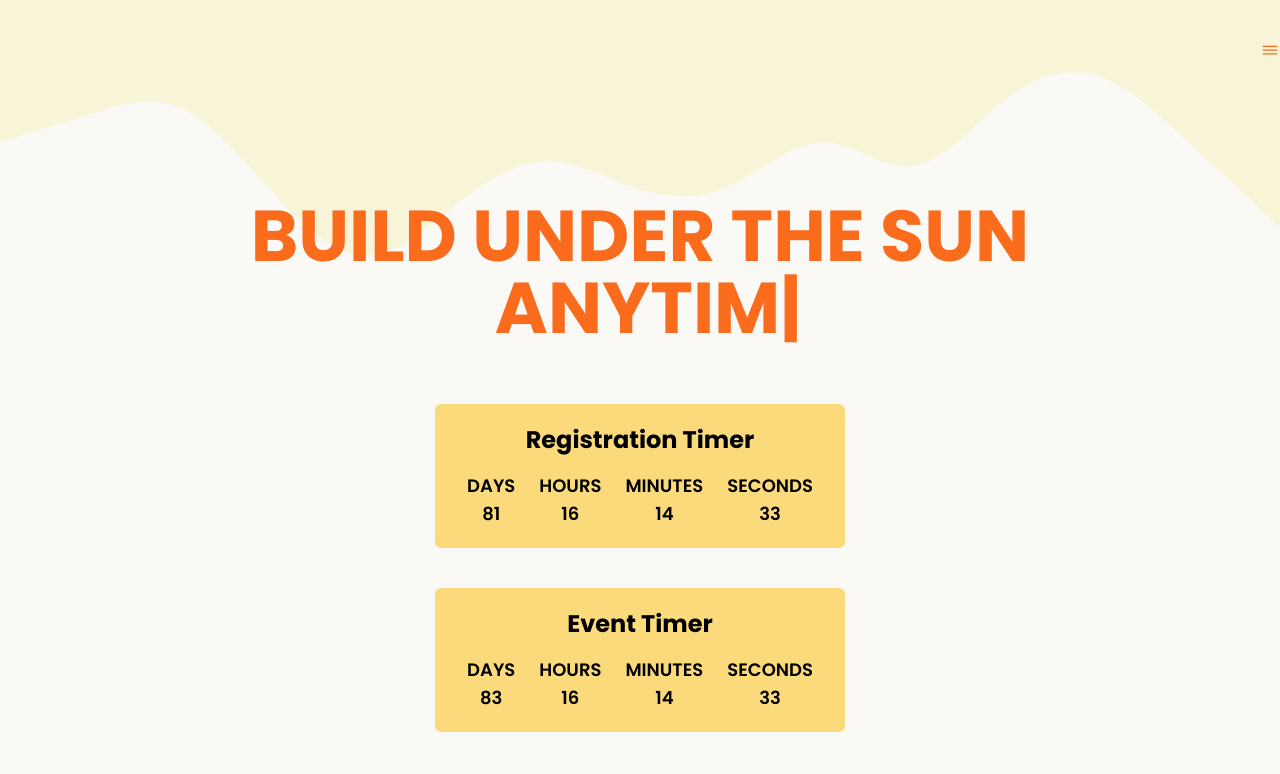
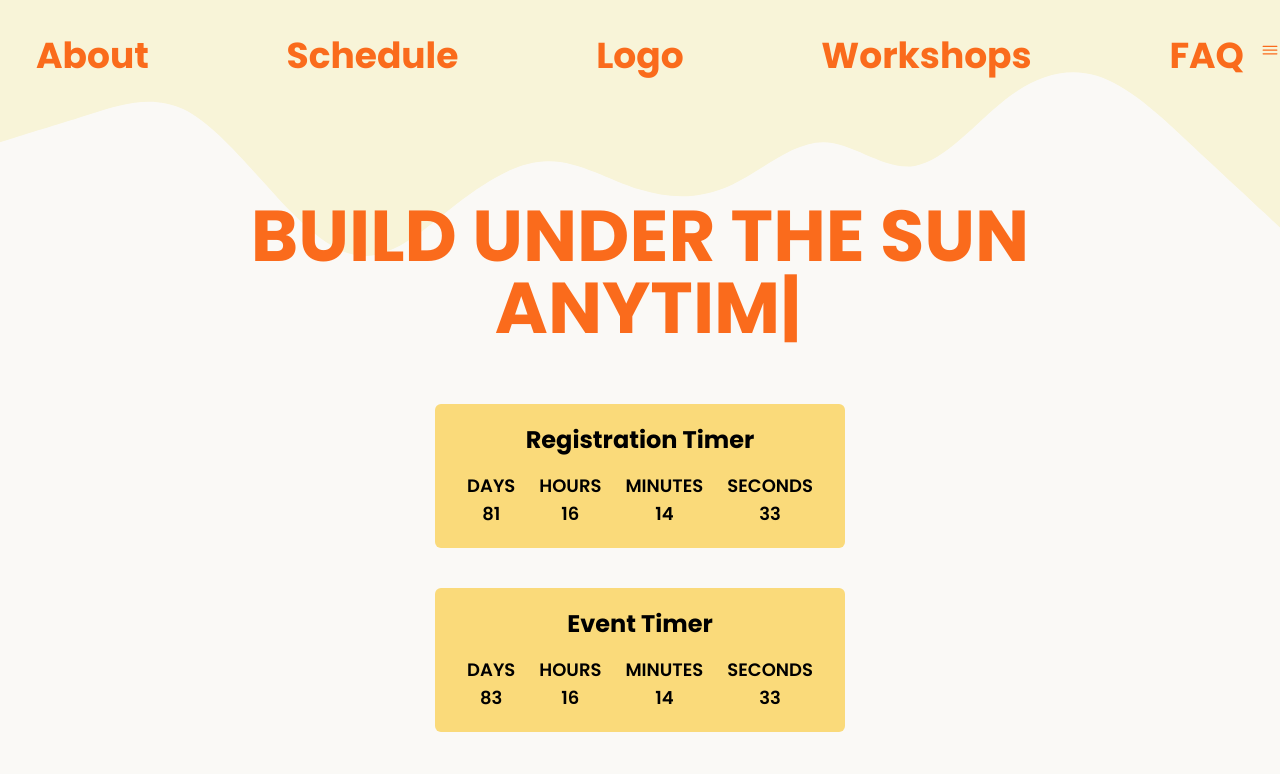
Before and after one commit to DevHub-iLab/summerbuild-2025, a React (Vite) app: page / in a window 1280 px wide. Shown: the top 774 px of the page. Built offline with nearby package versions, Linux system fonts and the light colour scheme; the HTML template or start-up script is replaced by a standard one.

Commit message:
revert changes of Nav

```diff
--- a/src/components/Navbar/NewNav.jsx
+++ b/src/components/Navbar/NewNav.jsx
@@ -56,7 +56,7 @@ function NewNav() {
         ${showNavbar ? "translate-y-0" : "-translate-y-full" }`}>
             <nav className={`transition-all duration-100
             ${navbar ? 'bg-[#f8f4d8] shadow-md' : 'bg-transparent'}`}>
-            <ul className="flex hidden z-50 justify-between items-center h-24 max-w-[1240px] font-bold mx-auto px-4 text-[#FA6B1C] md:text-4xl sm:text-3xl text-2xl">
+            <ul className="flex z-50 justify-between items-center h-24 max-w-[1240px] font-bold mx-auto px-4 text-[#FA6B1C] md:text-4xl sm:text-3xl text-2xl">
               <li className="pt-4 cursor-pointer" onClick={() => scrollToSection('about')}>About</li>
               <li className="pt-4 cursor-pointer" onClick={() => scrollToSection('schedule')}>Schedule</li>
               <li className="pt-4 cursor-pointer" onClick={() => window.scrollTo({ top: 0, behavior: "smooth" })}>Logo</li>
```
